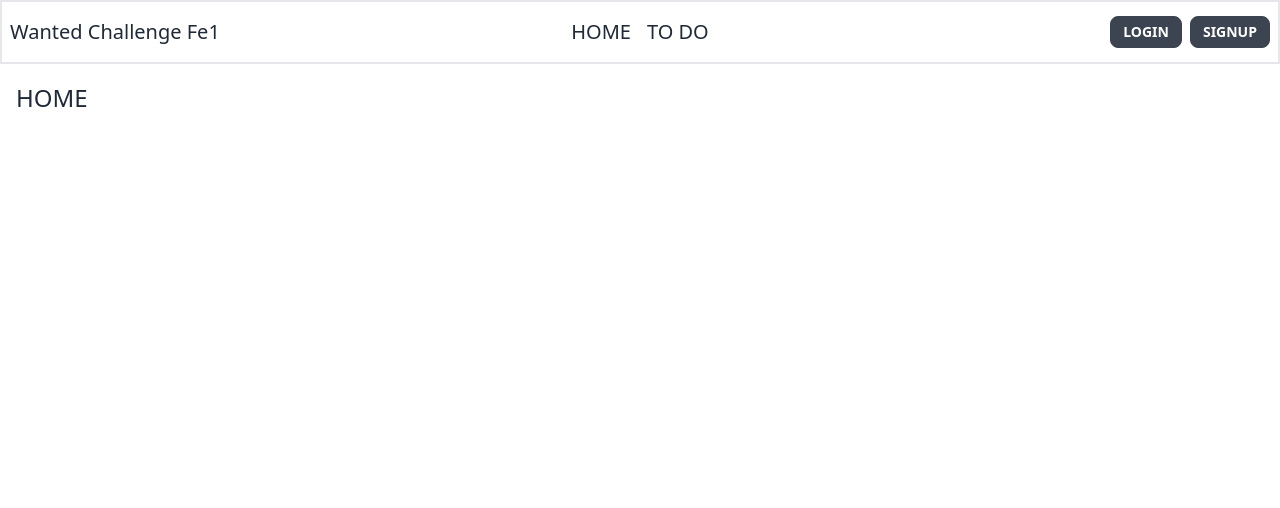
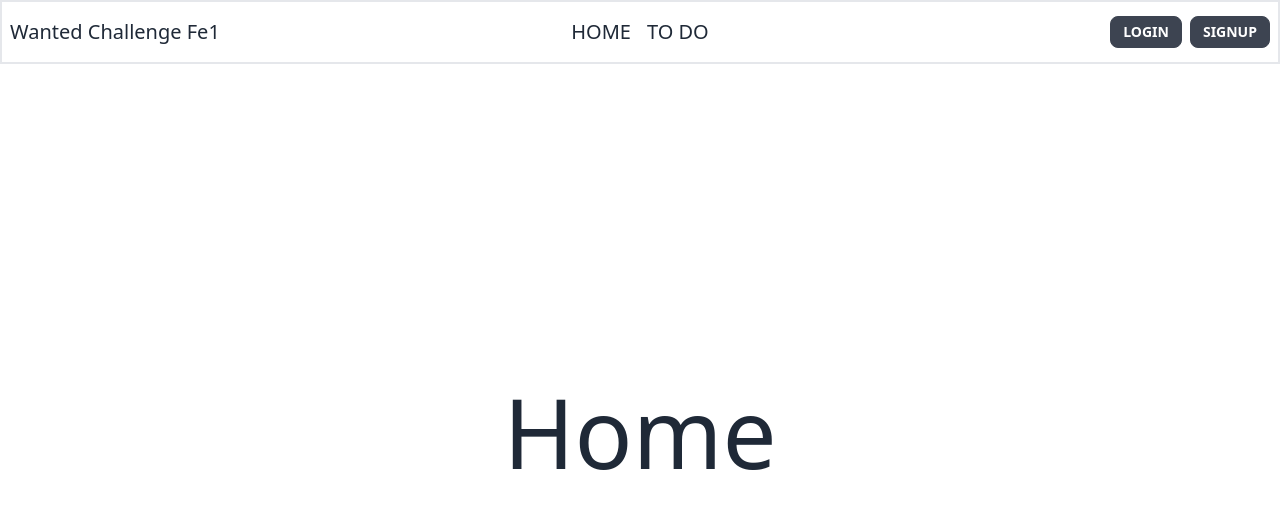
Before and after one commit to DevooKim/wanted-pre-onboarding-challenge-fe-1, a React (Vite) app: page / in a window 1280 px wide. Shown: the top 508 px of the page. Built offline with nearby package versions, Linux system fonts and the light colour scheme; the HTML template or start-up script is replaced by a standard one.

Commit message:
feat: home

```diff
--- a/src/App.tsx
+++ b/src/App.tsx
@@ -1,11 +1,10 @@
 import { Route, Routes } from "react-router-dom";
 import Layout from "./components/Layout";
 import { AuthContext } from "./context/AuthContext";
+import Home from "./pages/Home";
 import LoginPage from "./pages/Login";
 import SignUpPage from "./pages/Signup";
 import TodoRoutes from "./routes/TodoRoutes";
-
-const Home = () => <h1>HOME</h1>;
 
 const App = () => (
     <AuthContext>
--- /dev/null
+++ b/src/pages/Home.tsx
@@ -0,0 +1,4 @@
+const Home = () => (
+    <div className="flex items-center justify-center w-full h-full text-8xl">Home</div>
+);
+export default Home;
```
